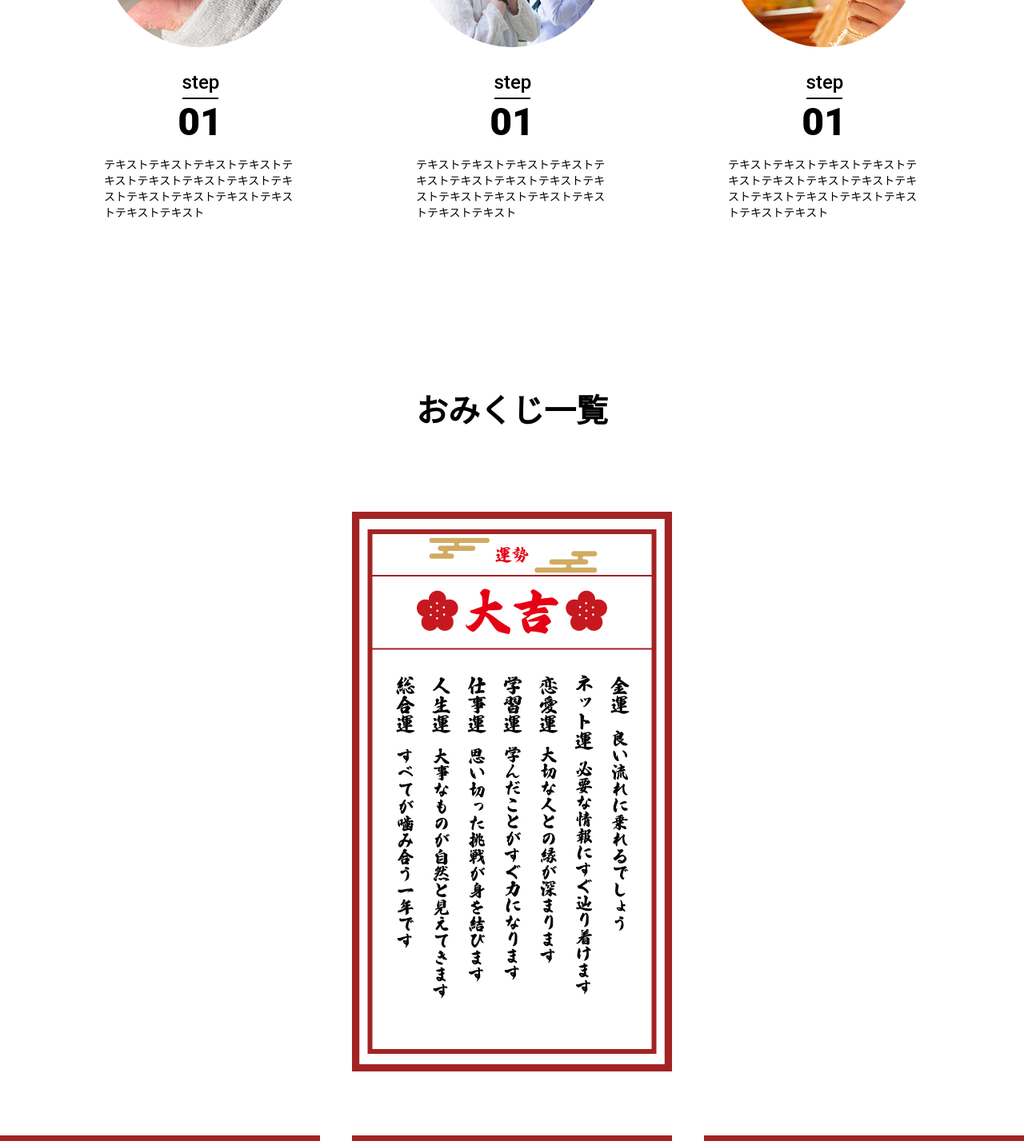
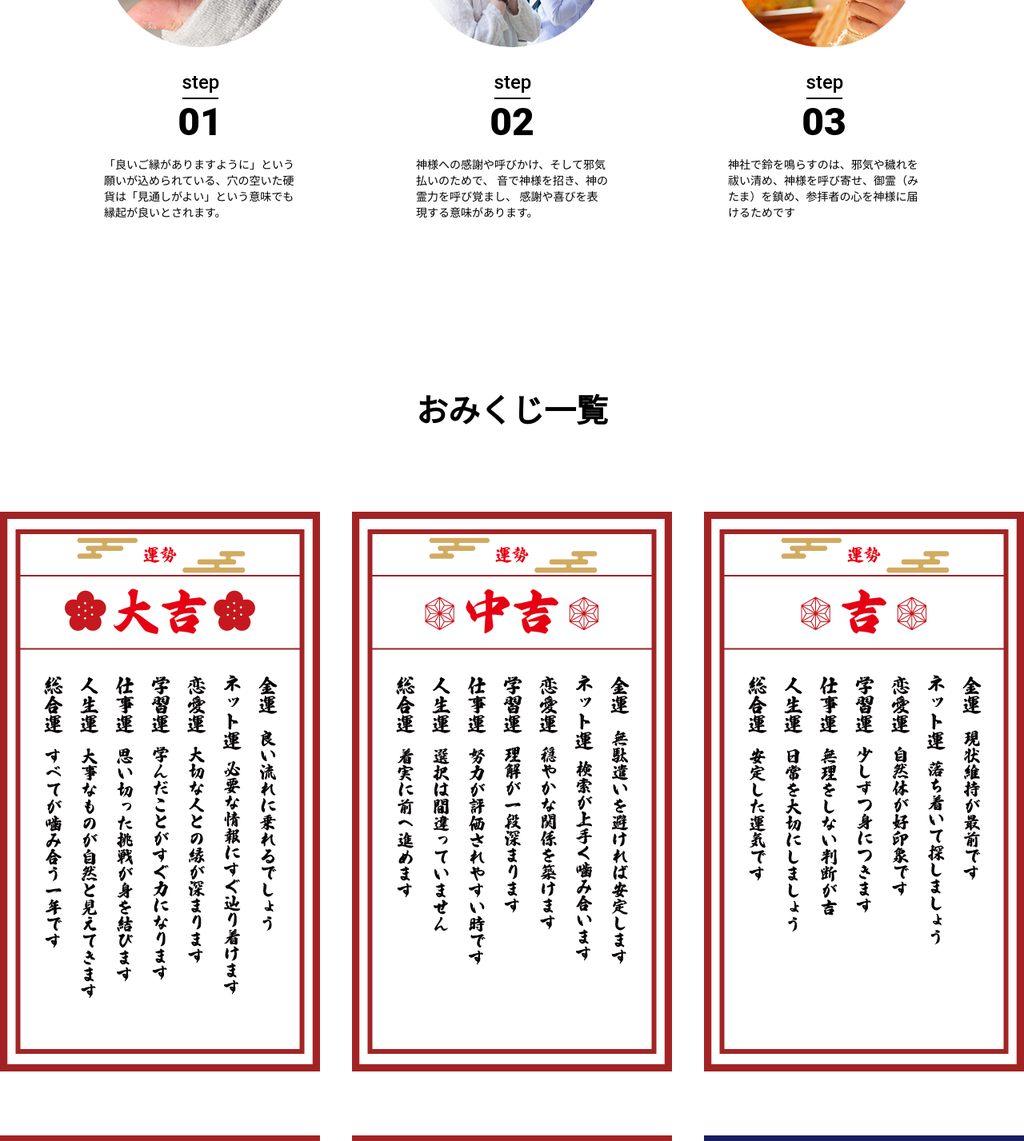
Before and after one commit to hsmt-T/giiku_Hackathon_vol18, a React (Vite) app in the folder frontend/: page / in a window 1280 px wide. Shown: the part 1260-2687 px from the top of the page at 80% size. Built offline with nearby package versions, Linux system fonts and the light colour scheme.

Commit message:
テキスト変更

```diff
--- a/frontend/src/pages/Home/Home.css
+++ b/frontend/src/pages/Home/Home.css
@@ -117,7 +117,6 @@
             div {
                 width: 400px;
                 height: 700px;
-                background-size: contain;
                 background-position: center;
             }
         }
--- a/frontend/src/pages/Home/Home.tsx
+++ b/frontend/src/pages/Home/Home.tsx
@@ -41,27 +41,29 @@ export const Home = () => {
                             <h3>01</h3>
                         </div>
                         <p>
-                            テキストテキストテキストテキストテキストテキストテキストテキストテキストテキストテキストテキストテキストテキストテキスト
+                            「良いご縁がありますように」という願いが込められている、穴の空いた硬貨は「見通しがよい」という意味でも縁起が良いとされます。{" "}
                         </p>
                     </div>
                     <div className="lecture__wrap">
                         <span style={{ background: `url(${teawaseImg})` }}></span>
                         <div>
                             <p>step</p>
-                            <h3>01</h3>
+                            <h3>02</h3>
                         </div>
                         <p>
-                            テキストテキストテキストテキストテキストテキストテキストテキストテキストテキストテキストテキストテキストテキストテキスト
+                            神様への感謝や呼びかけ、そして邪気払いのためで、
+                            音で神様を招き、神の霊力を呼び覚まし、
+                            感謝や喜びを表現する意味があります。
                         </p>
-                    </div>{" "}
+                    </div>
                     <div className="lecture__wrap">
                         <span style={{ background: `url(${kaneImg})` }}></span>
                         <div>
                             <p>step</p>
-                            <h3>01</h3>
+                            <h3>03</h3>
                         </div>
                         <p>
-                            テキストテキストテキストテキストテキストテキストテキストテキストテキストテキストテキストテキストテキストテキストテキスト
+                            神社で鈴を鳴らすのは、邪気や穢れを祓い清め、神様を呼び寄せ、御霊（みたま）を鎮め、参拝者の心を神様に届けるためです{" "}
                         </p>
                     </div>
                 </div>
@@ -72,15 +74,15 @@ export const Home = () => {
                 <div className="omikuji__wrap">
                     <div>
                         <div style={{ background: `url(${daikitiImg})` }}></div>
+                        <div style={{ background: `url(${tyukitiImg})` }}></div>
+                        <div style={{ background: `url(${kitiImg})` }}></div>
                     </div>
                     <div>
-                        <div style={{ background: `url(${tyukitiImg})` }}></div>
-                        <div style={{ background: `url(${kitiImg})` }}></div>
                         <div style={{ background: `url(${syokitiImg})` }}></div>
+                        <div style={{ background: `url(${suekitiImg})` }}></div>
+                        <div style={{ background: `url(${kyouImg})` }}></div>
                     </div>
                     <div>
-                        <div style={{ background: `url(${suekitiImg})` }}></div>
-                        <div style={{ background: `url(${kyouImg})` }}></div>
                         <div style={{ background: `url(${daikyouImg})` }}></div>
                     </div>
                 </div>
```
